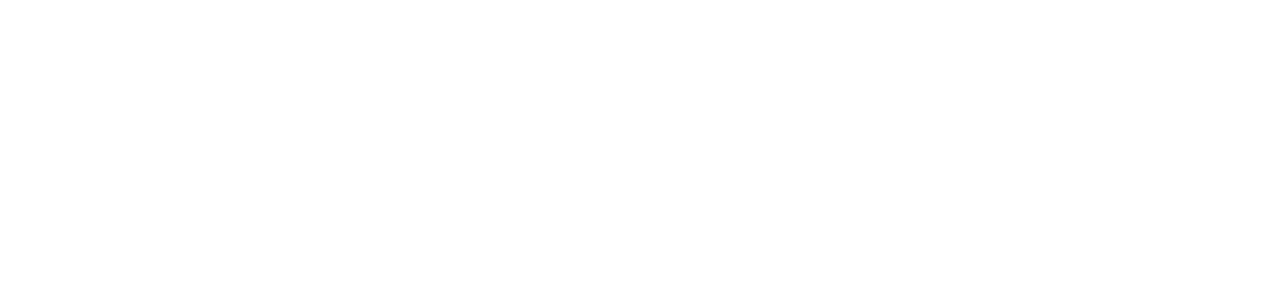
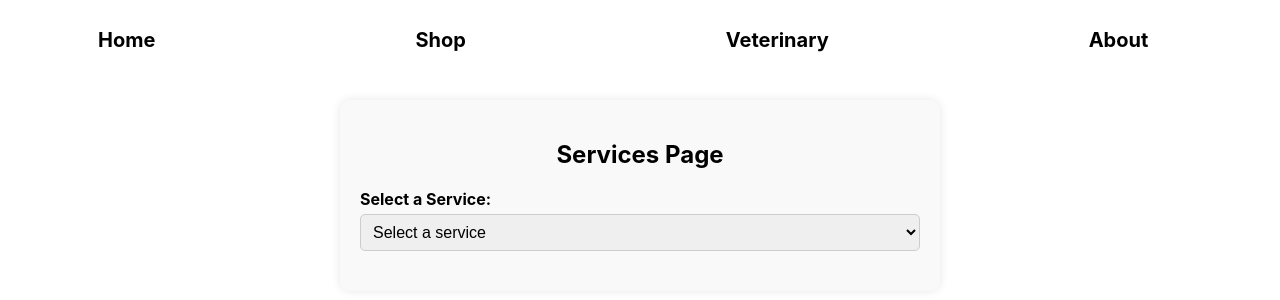
Before and after one commit to Joeyy-K/Woofers-frontend, a React (Create React App) app in the folder client/: page /services in a window 1280 px wide. Before the commit this address had no page. Shown: the top 300 px of the page. Built offline with nearby package versions, Linux system fonts and the light colour scheme.

Commit message:
Added Componets

```diff
--- a/client/src/App.js
+++ b/client/src/App.js
@@ -14,6 +14,7 @@ import Veterinarians from './components/Veterinary';
 import Shop from './components/shop';
 import About from './components/about';
 import SignIn from './components/Signin';
+import Services from './components/services';
 
 
 function App() {
@@ -27,6 +28,7 @@ function App() {
           <Route exact="true" path='/veterinary' element={<Veterinarians />}/>
           <Route exact="true" path= "/shop" element={<Shop />}/>
           <Route exact="true" path= "/about" element={<About />}/>
+          <Route exact="true" path= "/services" element={<Services />}/>
         </Routes>
 
     </div>
--- /dev/null
+++ b/client/src/components/services.css
@@ -0,0 +1,52 @@
+/* services.css */
+
+.container {
+    max-width: 600px;
+    margin: 0 auto;
+    padding: 20px;
+    background-color: #f9f9f9;
+    border-radius: 10px;
+    box-shadow: 0 0 10px rgba(0, 0, 0, 0.1);
+  }
+
+  .heading {
+    text-align: center;
+  }
+
+  .select-container {
+    margin-bottom: 20px;
+  }
+
+  label {
+    font-weight: bold;
+    margin-bottom: 5px;
+    display: block;
+  }
+
+  select {
+    width: 100%;
+    padding: 8px;
+    border-radius: 5px;
+    border: 1px solid #ccc;
+    font-size: 16px;
+  }
+
+  .result {
+    background-color: #fff;
+    border: 1px solid #ccc;
+    padding: 10px;
+    border-radius: 5px;
+    box-shadow: 0 2px 4px rgba(0, 0, 0, 0.1);
+    margin-top: 20px;
+    text-align: center;
+  }
+
+  .result h3 {
+    margin-bottom: 10px;
+  }
+
+  .result p {
+    font-size: 18px;
+    font-weight: bold;
+    color: #333;
+  }
--- /dev/null
+++ b/client/src/components/services.js
@@ -0,0 +1,69 @@
+import React, { useState } from 'react';
+import './services.css';
+import NavBar from '../components/NavBar';
+
+function Services() {
+  const [selectedService, setSelectedService] = useState('');
+  const [price, setPrice] = useState('');
+
+  const services = [
+    { name: 'Bathing', price: 15 },
+    { name: 'Grooming', price: 25 },
+    { name: 'Health Checkup', price: 30 },
+    { name: 'Vaccination', price: 20 },
+    { name: 'Dental Cleaning', price: 35 },
+    { name: 'Training', price: 40 },
+    { name: 'Boarding', price: 50 },
+    { name: 'Pet Sitting', price: 45 },
+    { name: 'Surgery', price: 100 },
+    { name: 'Microchipping', price: 10 },
+  ];
+
+  const handleServiceChange = (e) => {
+    const selectedService = e.target.value;
+    setSelectedService(selectedService);
+
+    // Find the price of the selected service
+    const service = services.find((service) => service.name === selectedService);
+    setPrice(service.price);
+  };
+
+  return (
+    <div>
+            <NavBar />
+
+    <div className="container">
+      <h2 className="heading">Services Page</h2>
+
+      <div className="select-container">
+        <label htmlFor="services">Select a Service:</label>
+        <select
+          id="services"
+          name="services"
+          value={selectedService}
+          onChange={handleServiceChange}
+        >
+          <option value="" disabled>
+            Select a service
+          </option>
+          {services.map((service, index) => (
+            <option key={index} value={service.name}>
+              {service.name}
+            </option>
+          ))}
+        </select>
+      </div>
+
+      {selectedService && (
+        <div className="result">
+          <h3>{selectedService}</h3>
+          <p>Price: ${price}</p>
+        </div>
+      )}
+    </div>
+    </div>
+
+  );
+}
+
+export default Services;
```
